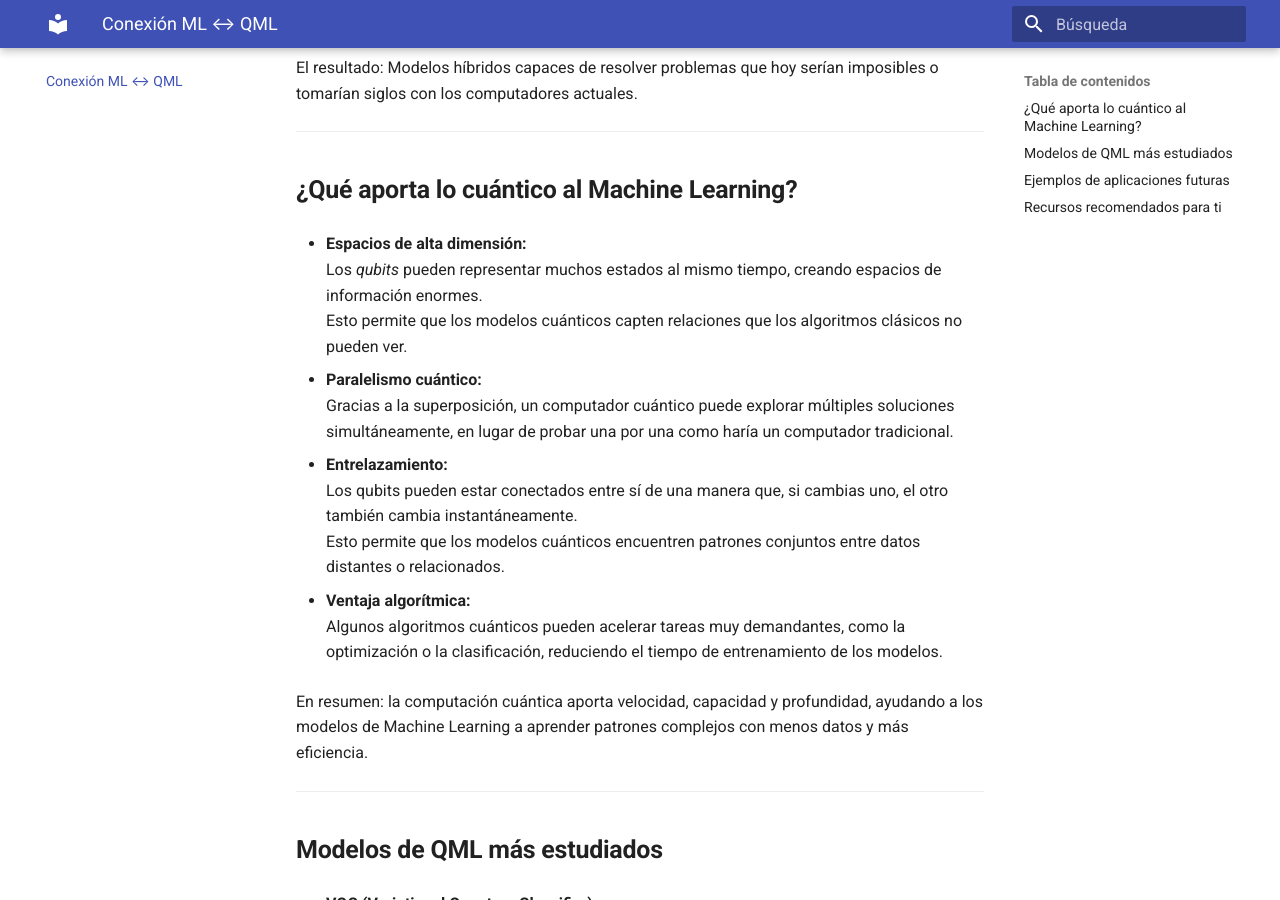
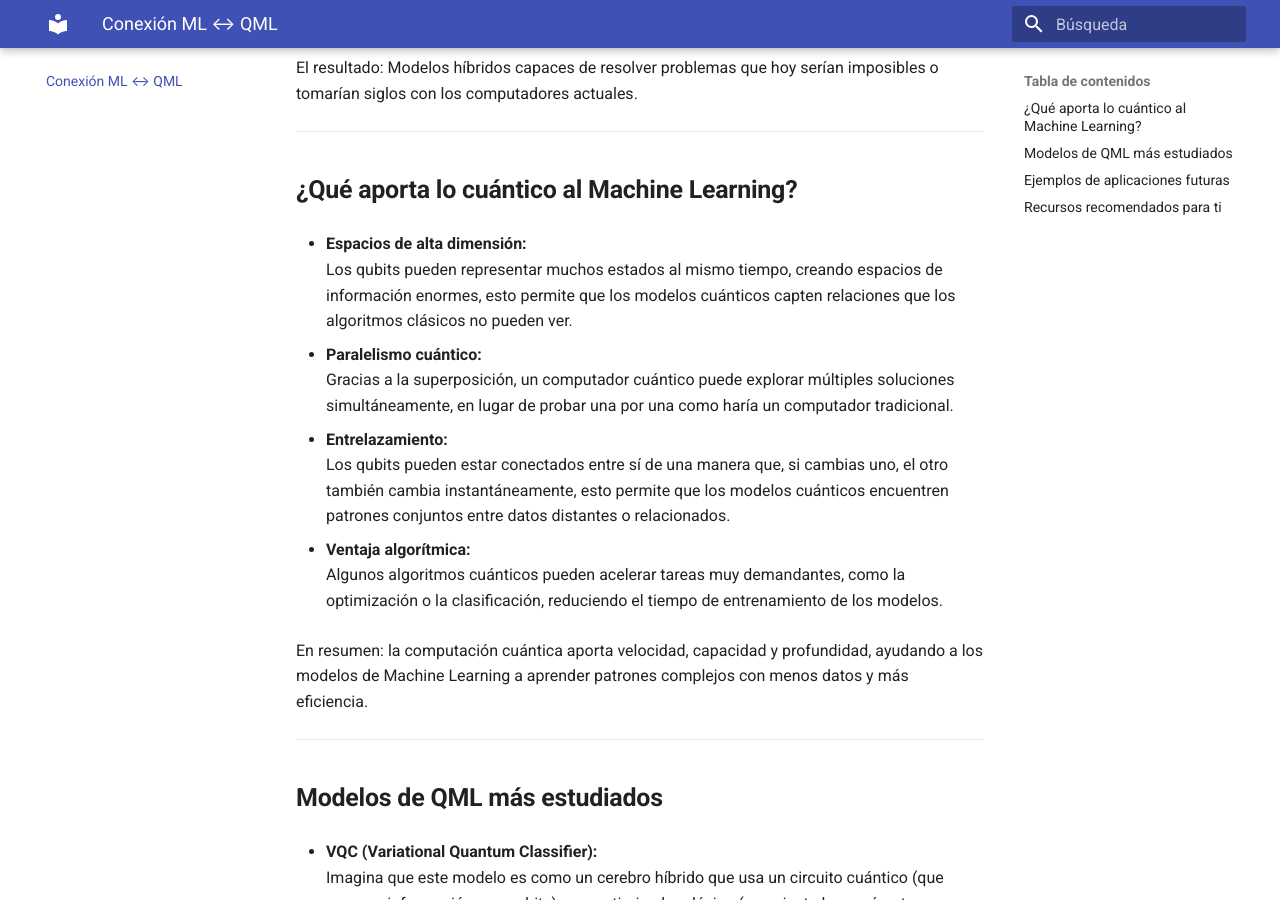
Before and after one commit to jameusk1028/Explorando-el-QML-desde-0, an MkDocs documentation site: the page built from docs/Conexion_entre_ML_y_computacion_cuantica.md, in a window 1280 px wide and 900 px high, scrolled down 358 px. Built offline with MkDocs 1.6.1 and Material for MkDocs 9.7.7, drawn with Linux system fonts in a browser that asks for light colours.

```diff
--- a/docs/Conexion_entre_ML_y_computacion_cuantica.md
+++ b/docs/Conexion_entre_ML_y_computacion_cuantica.md
@@ -10,18 +10,16 @@ El resultado: Modelos híbridos capaces de resolver problemas que hoy serían im
 ## **¿Qué aporta lo cuántico al Machine Learning?**
 
 - **Espacios de alta dimensión:**
-  Los *qubits* pueden representar muchos estados al mismo tiempo, creando espacios de información enormes.
-  Esto permite que los modelos cuánticos capten relaciones que los algoritmos clásicos no pueden ver.
+Los qubits pueden representar muchos estados al mismo tiempo, creando espacios de información enormes, esto permite que los modelos cuánticos capten relaciones que los algoritmos clásicos no pueden ver.
 
 - **Paralelismo cuántico:**
-  Gracias a la superposición, un computador cuántico puede explorar múltiples soluciones simultáneamente, en lugar de probar una por una como haría un computador tradicional.
+Gracias a la superposición, un computador cuántico puede explorar múltiples soluciones simultáneamente, en lugar de probar una por una como haría un computador tradicional.
 
 - **Entrelazamiento:**
-  Los qubits pueden estar conectados entre sí de una manera que, si cambias uno, el otro también cambia instantáneamente.
-  Esto permite que los modelos cuánticos encuentren patrones conjuntos entre datos distantes o relacionados.
+Los qubits pueden estar conectados entre sí de una manera que, si cambias uno, el otro también cambia instantáneamente, esto permite que los modelos cuánticos encuentren patrones conjuntos entre datos distantes o relacionados.
 
 - **Ventaja algorítmica:**
-  Algunos algoritmos cuánticos pueden acelerar tareas muy demandantes, como la optimización o la clasificación, reduciendo el tiempo de entrenamiento de los modelos.
+Algunos algoritmos cuánticos pueden acelerar tareas muy demandantes, como la optimización o la clasificación, reduciendo el tiempo de entrenamiento de los modelos.
 
 En resumen: la computación cuántica aporta velocidad, capacidad y profundidad, ayudando a los modelos de Machine Learning a aprender patrones complejos con menos datos y más eficiencia.
 
```
